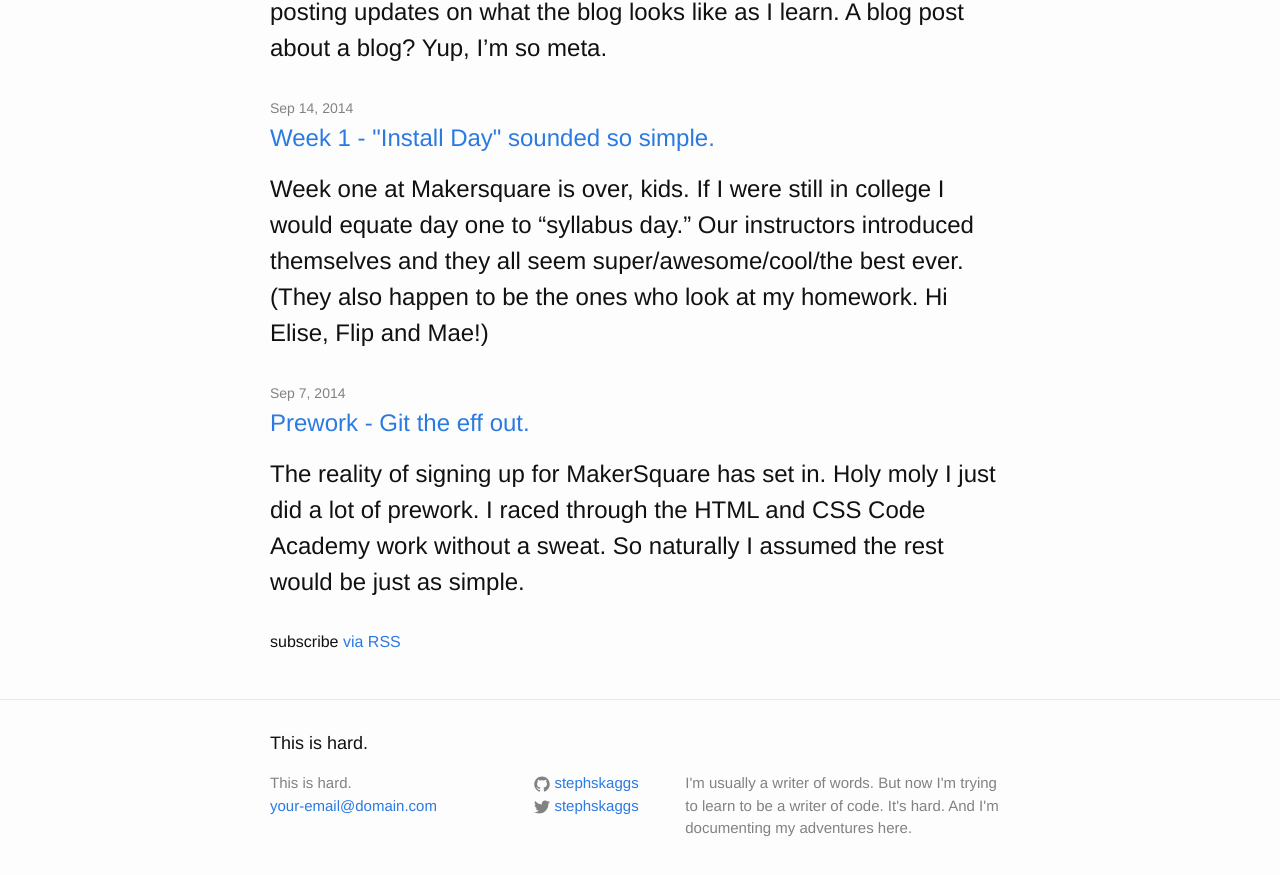
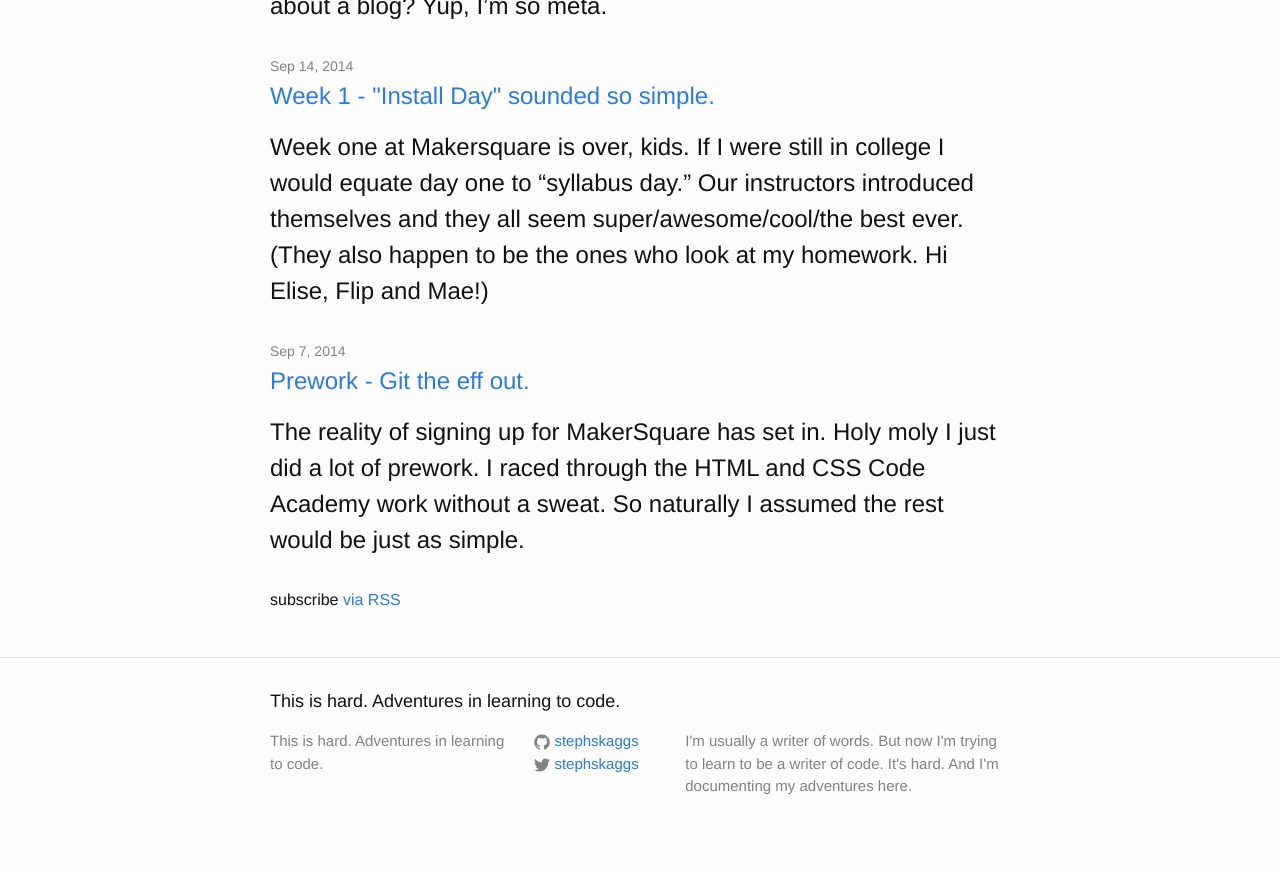
Before and after one commit to stephskaggs/stephskaggs.github.io, a Jekyll site: the page built from index.html, in a window 1280 px wide and 900 px high, scrolled down 2169 px. Shown: the top 875 px of the window. Built offline with Jekyll 4.4.1, drawn with Linux system fonts in a browser that asks for light colours.

```diff
--- a/_config.yml
+++ b/_config.yml
@@ -1,6 +1,5 @@
 # Site settings
-title: This is hard.
-subhead: Adventures in learning to code.
+title: This is hard. Adventures in learning to code.
 email: your-email@domain.com
 description: > # this means to ignore newlines until "baseurl:"
   I'm usually a writer of words. But now I'm trying to learn to be a writer of code. It's hard. And I'm documenting my adventures here.
--- a/_includes/footer.html
+++ b/_includes/footer.html
@@ -8,7 +8,7 @@
       <div class="footer-col  footer-col-1">
         <ul class="contact-list">
           <li>{{ site.title }}</li>
-          <li><a href="mailto:{{ site.email }}">{{ site.email }}</a></li>
+      <!--     <li><a href="mailto:{{ site.email }}">{{ site.email }}</a></li> -->
         </ul>
       </div>
 
--- a/_includes/header.html
+++ b/_includes/header.html
@@ -1,9 +1,10 @@
 <header class="site-header">
 
   <div class="wrapper">
+    <div class="head-container">
 
-    <a class="site-title" href="{{ site.baseurl }}/">{{ site.title }}</a>
-    <a class="site-subhead" href="{{ site.baseurl }}/">{{ site.subhead }}</a>
+     <!--  <a class="site-title" href="{{ site.baseurl }}/">{{ site.title }}</a> -->
+
 
       <nav class="site-nav">
         <a href="#" class="menu-icon">
@@ -23,6 +24,9 @@
         </div>
       </nav>
 
+        <h1>This is hard.</h1>
+        <h2>Adventures in learning to code.</h2>
+    </div>
   </div>
 
 </header>
--- a/_layouts/default.html
+++ b/_layouts/default.html
@@ -2,7 +2,6 @@
 <html>
 
   {% include head.html %}
-  {% include subhead.html %}
 
   <body>
 
```
Also changed, not shown: css/main.scss (+8 -0 lines). Lines whose indentation alone changed are shown as unchanged.
